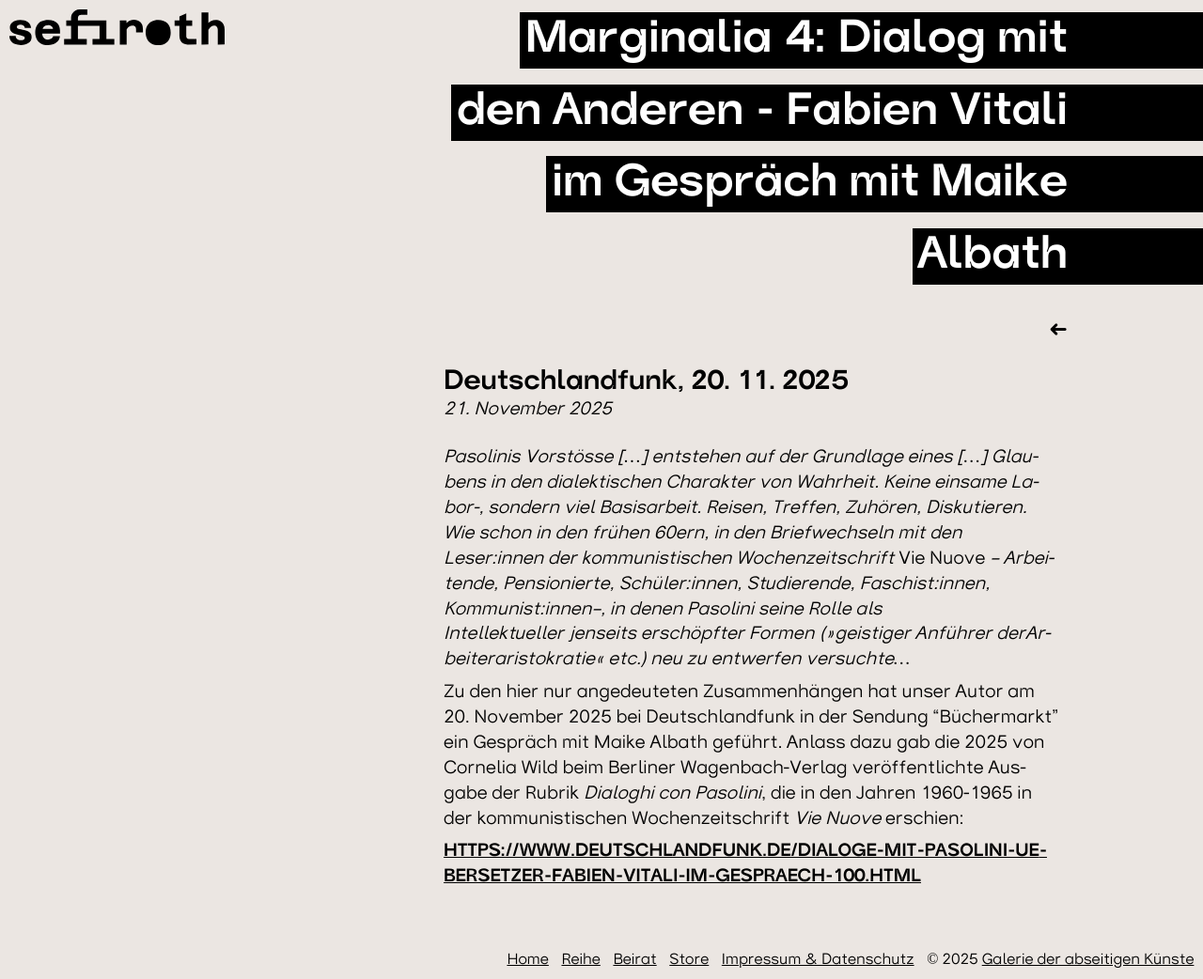
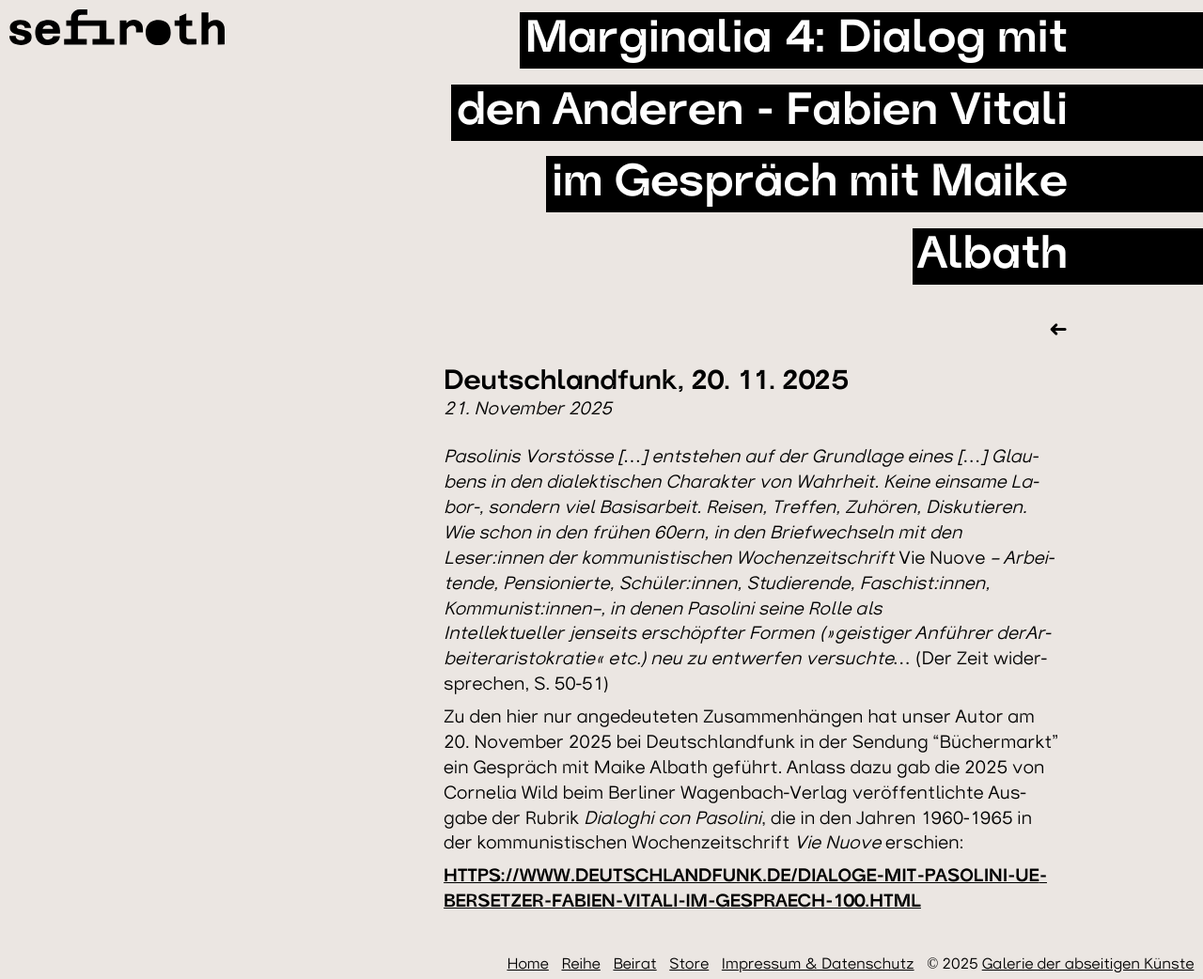
Before and after one commit to tniassorc/sefiroth-site, a Jekyll site: the page built from _posts/2025-11-21-marginalia.md, in a window 1280 px wide and 1042 px high. Shown: the whole window at 94% size. Built offline with Jekyll 4.4.1, drawn with Linux system fonts in a browser that asks for light colours; some web fonts are replaced; a script that is not in the unit is left out; comment, search, counter and statistics services are not loaded.

Commit message:
Update Blog Posts “2025-11-21-marginalia”

```diff
--- a/_posts/2025-11-21-marginalia.md
+++ b/_posts/2025-11-21-marginalia.md
@@ -7,7 +7,7 @@
 collapsible: true
 date: 2025-11-21T19:23:00
 ---
-*Pasolinis Vorstösse \[…] entstehen auf der Grundlage eines \[…] Glaubens in den dialektischen Charakter von Wahrheit. Keine einsame Labor-, sondern viel Basisarbeit. Reisen, Treffen, Zuhören, Diskutieren. Wie schon in den frühen 60ern, in den Briefwechseln mit den Leser:innen der kommunistischen Wochenzeitschrift* Vie Nuove *– Arbeitende, Pensionierte, Schüler:innen, Studierende, Faschist:innen, Kommunist:innen–, in denen Pasolini seine Rolle als Intellektueller jenseits erschöpfter Formen (»geistiger Anführer derArbeiteraristokratie« etc.) neu zu entwerfen versuchte…*
+*Pasolinis Vorstösse \[…] entstehen auf der Grundlage eines \[…] Glaubens in den dialektischen Charakter von Wahrheit. Keine einsame Labor-, sondern viel Basisarbeit. Reisen, Treffen, Zuhören, Diskutieren. Wie schon in den frühen 60ern, in den Briefwechseln mit den Leser:innen der kommunistischen Wochenzeitschrift* Vie Nuove *– Arbeitende, Pensionierte, Schüler:innen, Studierende, Faschist:innen, Kommunist:innen–, in denen Pasolini seine Rolle als Intellektueller jenseits erschöpfter Formen (»geistiger Anführer derArbeiteraristokratie« etc.) neu zu entwerfen versuchte…* (Der Zeit widersprechen, S. 50-51)
 
 Zu den hier nur angedeuteten Zusammenhängen hat unser Autor am 20. November 2025 bei Deutschlandfunk in der Sendung "Büchermarkt" ein Gespräch mit Maike Albath geführt. Anlass dazu gab die 2025 von Cornelia Wild beim Berliner Wagenbach-Verlag veröffentlichte Ausgabe der Rubrik *Dialoghi con Pasolini*, die in den Jahren 1960-1965 in der kommunistischen Wochenzeitschrift *Vie Nuove* erschien:
 
```
